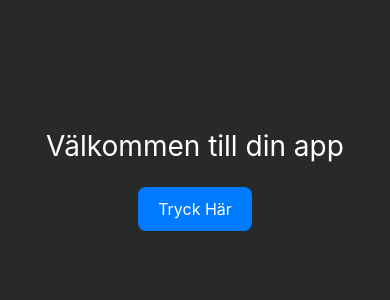
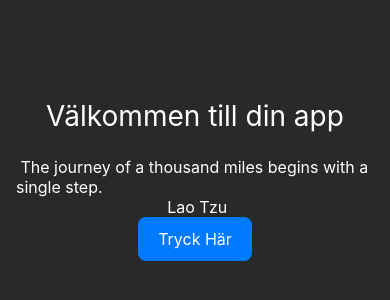
Before and after one commit to HanninenF/QuotesApp, a React Native app: screen / in a window 390 px wide. Shown: the part 242-542 px from the top of the page. Built offline with nearby package versions, Linux system fonts and the light colour scheme.

Commit message:
feat: add quotesContext to show initial quote

```diff
--- a/index.tsx
+++ b/index.tsx
@@ -2,11 +2,14 @@ import { registerRootComponent } from "expo";
 import React, { StrictMode } from "react";
 
 import App from "./src/App";
+import { QuotesContextProvider } from "./src/contexts/quotesContext";
 
 function Root() {
   return (
     <StrictMode>
-      <App />
+      <QuotesContextProvider>
+        <App />
+      </QuotesContextProvider>
     </StrictMode>
   );
 }
--- a/package.json
+++ b/package.json
@@ -11,6 +11,7 @@
   "dependencies": {
     "expo": "~53.0.9",
     "expo-status-bar": "~2.2.3",
+    "nanoid": "^5.1.5",
     "react": "19.0.0",
     "react-native": "0.79.2"
   },
--- /dev/null
+++ b/src/contexts/quotesContext.tsx
@@ -0,0 +1,24 @@
+import { createContext, useState } from "react";
+import { QuotesType } from "../types/quotesTypes";
+import { quotesData } from "../data/quotes";
+
+type QuotesContextProps = {
+  quotes: QuotesType[];
+  setQuotes: React.Dispatch<React.SetStateAction<QuotesType[]>>;
+};
+
+export const quotesContext = createContext<QuotesContextProps | null>(null);
+
+export const QuotesContextProvider = ({
+  children,
+}: {
+  children: React.ReactNode;
+}) => {
+  const [quotes, setQuotes] = useState<QuotesType[]>(quotesData);
+
+  return (
+    <quotesContext.Provider value={{ quotes, setQuotes }}>
+      {children}
+    </quotesContext.Provider>
+  );
+};
--- /dev/null
+++ b/src/data/quotes.ts
@@ -0,0 +1,10 @@
+/* import { nanoid } from "nanoid"; */
+import { QuotesType } from "../types/quotesTypes";
+
+export const quotesData: QuotesType[] = [
+  {
+    id: "1" /* nanoid() */,
+    text: "The journey of a thousand miles begins with a single step.",
+    author: "Lao Tzu",
+  },
+];
--- a/src/screens/HomeScreen.tsx
+++ b/src/screens/HomeScreen.tsx
@@ -2,14 +2,20 @@ import { View, StyleSheet, Text } from "react-native";
 import AppPressable from "../components/ui/AppPressable";
 import AppText from "../components/ui/AppText";
 import { colors } from "../styles/colors";
+import { useContext } from "react";
+import { quotesContext } from "../contexts/quotesContext";
 
 export default function HomeScreen() {
+  const { quotes } = useContext(quotesContext);
+
   const handlePress = () => {
     alert("knappen klickades!");
   };
   return (
     <View style={styles.container}>
       <AppText style={styles.title}>Välkommen till din app</AppText>
+      <AppText> {quotes[0].text}</AppText>
+      <AppText> {quotes[0].author}</AppText>
       <AppPressable onPress={handlePress}>
         <AppText>Tryck Här</AppText>
       </AppPressable>
--- /dev/null
+++ b/src/types/quotesTypes.ts
@@ -0,0 +1,5 @@
+export type QuotesType = {
+  text: string;
+  author: string;
+  id: string;
+};
```
Also changed, not shown: 1 other file (tests, documents, lock files or other folders).
